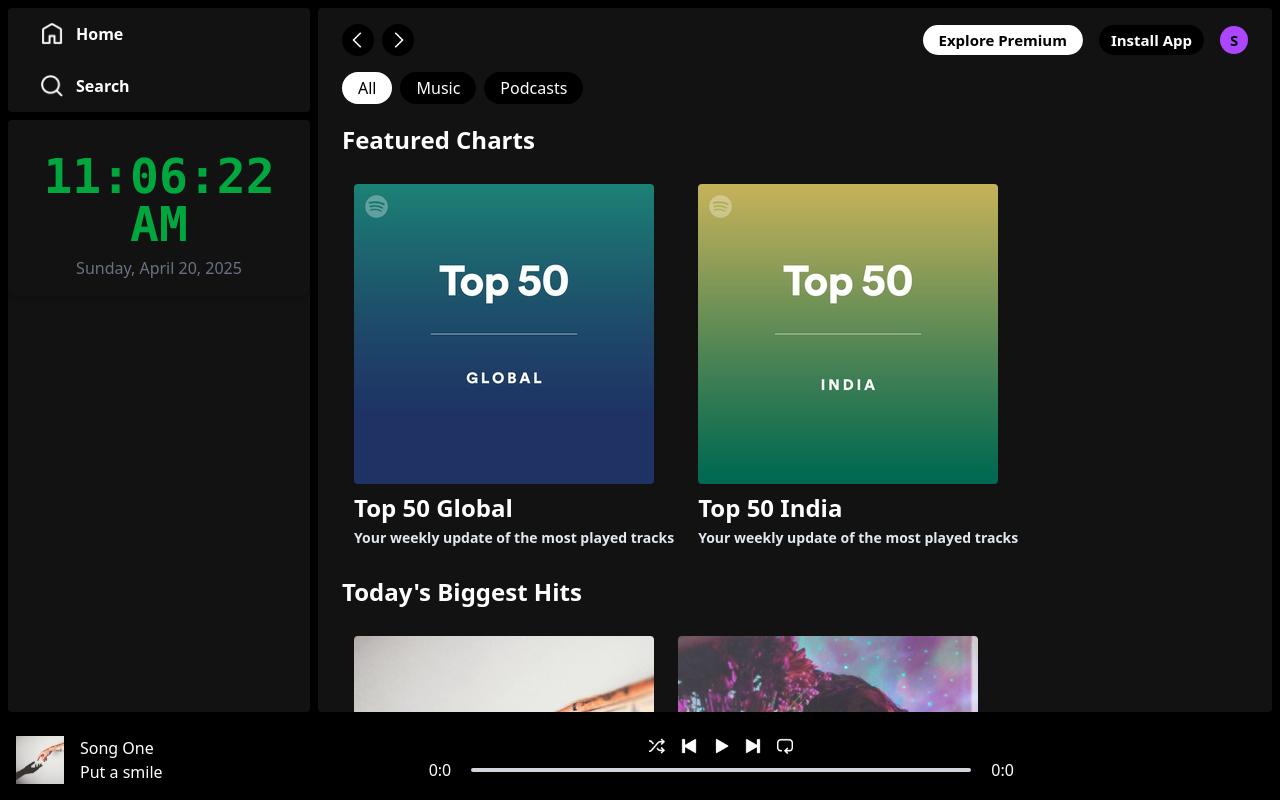
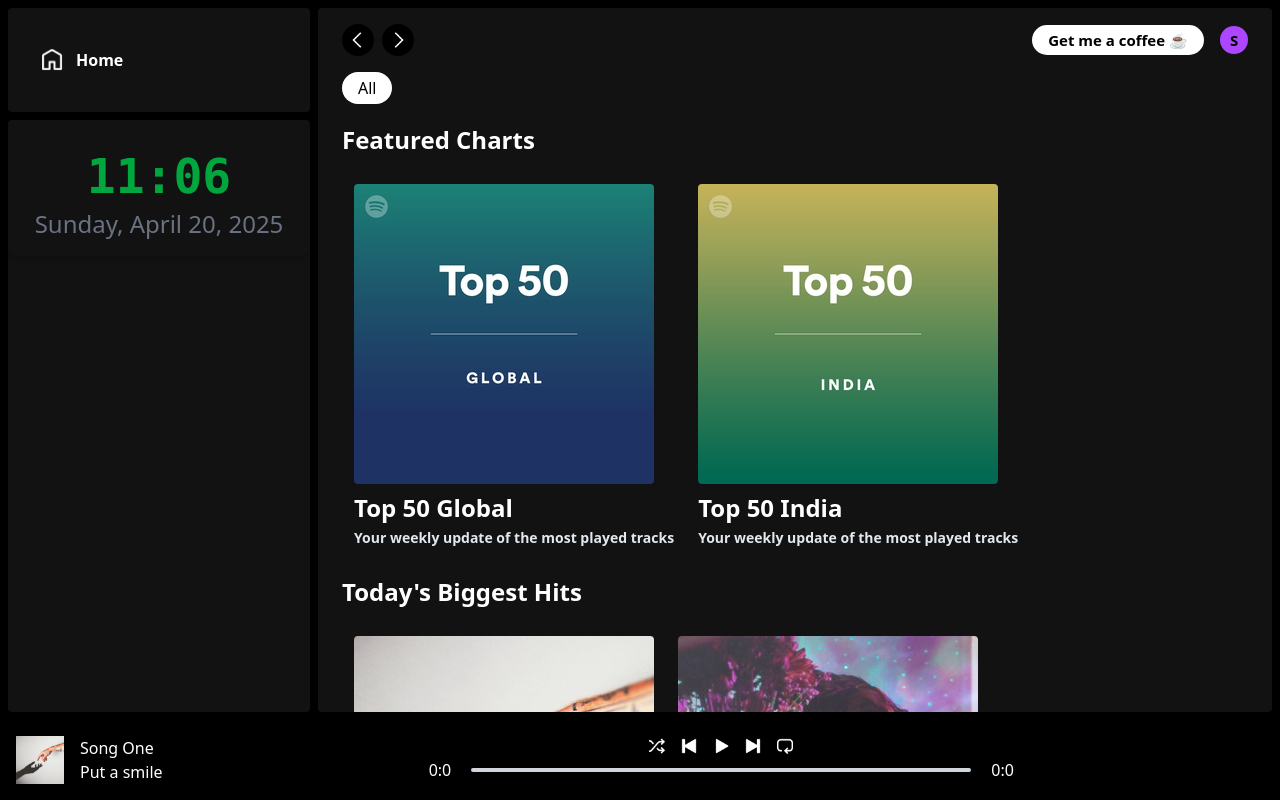
Before and after one commit to Shaikh-Suja-Rahaman/Shade-Music, a React (Vite) app in the folder shade/: page / in a window 1280 px wide. Built offline with nearby package versions, Linux system fonts and the light colour scheme.

Commit message:
users can now get me coffee

```diff
--- a/shade/package.json
+++ b/shade/package.json
@@ -10,6 +10,7 @@
     "preview": "vite preview"
   },
   "dependencies": {
+    "@google-pay/button-react": "^3.1.0",
     "@tailwindcss/vite": "^4.1.4",
     "react": "^19.0.0",
     "react-dom": "^19.0.0",
--- a/shade/src/components/Navbar.jsx
+++ b/shade/src/components/Navbar.jsx
@@ -1,10 +1,22 @@
-import React from 'react'
+import React, {useState} from 'react'
 import { assets } from '../assets/assets'
 import { useNavigate } from 'react-router-dom'
+import Payment from './Payment'
 
 const Navbar = () => {
 
   const navigate = useNavigate()
+
+  const [isModalOpen, setIsModalOpen] = useState(false);
+
+  // Function to toggle modal visibility
+  const openModal = () => {
+    setIsModalOpen(true);
+  };
+
+  const closeModal = () => {
+    setIsModalOpen(false);
+  };
 
   return (
     <>
@@ -14,16 +26,45 @@
         <img onClick={()=> navigate(1)} src={assets.arrow_right} alt="" className='w-8 bg-black p-2 rounded-2xl cursor-pointer'/>
       </div>
       <div className='flex items-center gap-4'>
-        <p className='bg-white text-black cursor-pointer text-[15px] px-4 py-1 rounded-2xl hidden md:block'>Explore Premium</p>
-        <p className='bg-black py-1 px-3 rounded-2xl text-[15px]'>Install App</p>
+      <p
+          onClick={openModal}
+          className='bg-white text-black cursor-pointer text-[15px] px-4 py-1 rounded-2xl hidden md:block'
+        >
+          Get me a coffee ☕
+        </p>        {/* <p className='bg-black py-1 px-3 rounded-2xl text-[15px]'>Install App</p> */}
         <p className='bg-purple-500 text-black w-7 h-7 flex justify-center items-center py-1 px-3 rounded-2xl text-[15px]'>S</p>
       </div>
     </div>
     <div className='flex items-center gap-2 mt-4'>
       <p className='bg-white text-black px-4 py-1 rounded-2xl cursor-pointer' >All</p>
-      <p className='bg-black text-white px-4 py-1 rounded-2xl cursor-pointer' >Music</p>
-      <p className='bg-black text-white px-4 py-1 rounded-2xl cursor-pointer' >Podcasts</p>
+      {/* <p className='bg-black text-white px-4 py-1 rounded-2xl cursor-pointer' >Music</p>
+      <p className='bg-black text-white px-4 py-1 rounded-2xl cursor-pointer' >Podcasts</p> */}
+
     </div>
+    {isModalOpen && (
+        <div
+          className="fixed inset-0 z-50 flex items-center justify-center bg-opacity-50 h-full w-full bg-brown-300 rounded-md bg-clip-padding backdrop-filter backdrop-blur-md bg-opacity-10 border border-gray-100"
+          onClick={closeModal}
+        >
+          <div
+            className="relative w-full max-w-md bg-white p-6 rounded-2xl shadow-lg"
+            onClick={e => e.stopPropagation()}
+          >
+            {/* Close button */}
+            <button
+              onClick={closeModal}
+              className="absolute top-3 right-3 text-gray-500 hover:text-gray-700 text-xl"
+            >
+              &times;
+            </button>
+
+            {/* Modal content */}
+            {/* <h2 className="text-lg font-semibold mb-2 text-black"></h2> */}
+            <p className="text-sm">Enjoy your break!</p>
+            <Payment/>
+          </div>
+        </div>
+      )}
     </>
   )
 }
--- /dev/null
+++ b/shade/src/components/Payment.jsx
@@ -0,0 +1,13 @@
+import React from 'react'
+// import GooglePayButton from '@google-pay/button-react';
+import qr from "./qrCode.jpg"
+
+const Payment = () => {
+  return (
+    <div>
+      <img src={qr}/>
+    </div>
+  )
+}
+
+export default Payment
--- a/shade/src/components/Sidebar.jsx
+++ b/shade/src/components/Sidebar.jsx
@@ -2,6 +2,8 @@
 import {assets} from '../assets/assets'
 import { useNavigate } from 'react-router-dom'
 import TimeFetcher from './TimeFetcher'
+
+
 function Sidebar() {
 
   const navigate = useNavigate()
@@ -12,10 +14,7 @@
           <img className='w-6' src={assets.home_icon} alt=""/>
           <p className='font-bold'>Home</p>
         </div>
-        <div className='flex items-center gap-3 pl-8 cursor-pointer'>
-          <img className='w-6' src={assets.search_icon} alt=""/>
-          <p className='font-bold'>Search</p>
-        </div>
+
       </div>
       <div className='bg-[#121212] h-[85%] rounded  '>
         <TimeFetcher/>
--- a/shade/src/components/TimeFetcher.jsx
+++ b/shade/src/components/TimeFetcher.jsx
@@ -12,9 +12,9 @@
     <div className="p-4 max-w-md mx-auto  rounded-xl shadow-md text-center">
       <h2 className="text-xl font-bold mb-4"></h2>
       <p className="text-5xl font-mono text-green-600 font-bold ">
-        {time.toLocaleTimeString()}
+        {time.toLocaleTimeString().split(":")[0]+":"+time.toLocaleTimeString().split(":")[1]}
       </p>
-      <p className="mt-2 text-gray-500">
+      <p className="mt-2 text-2xl text-gray-500">
         {time.toLocaleDateString(undefined, {
           weekday: "long",
           year: "numeric",
```
Also changed, not shown: shade/src/components/qrCode.jpg (added), 1 other file (tests, documents, lock files or other folders).
